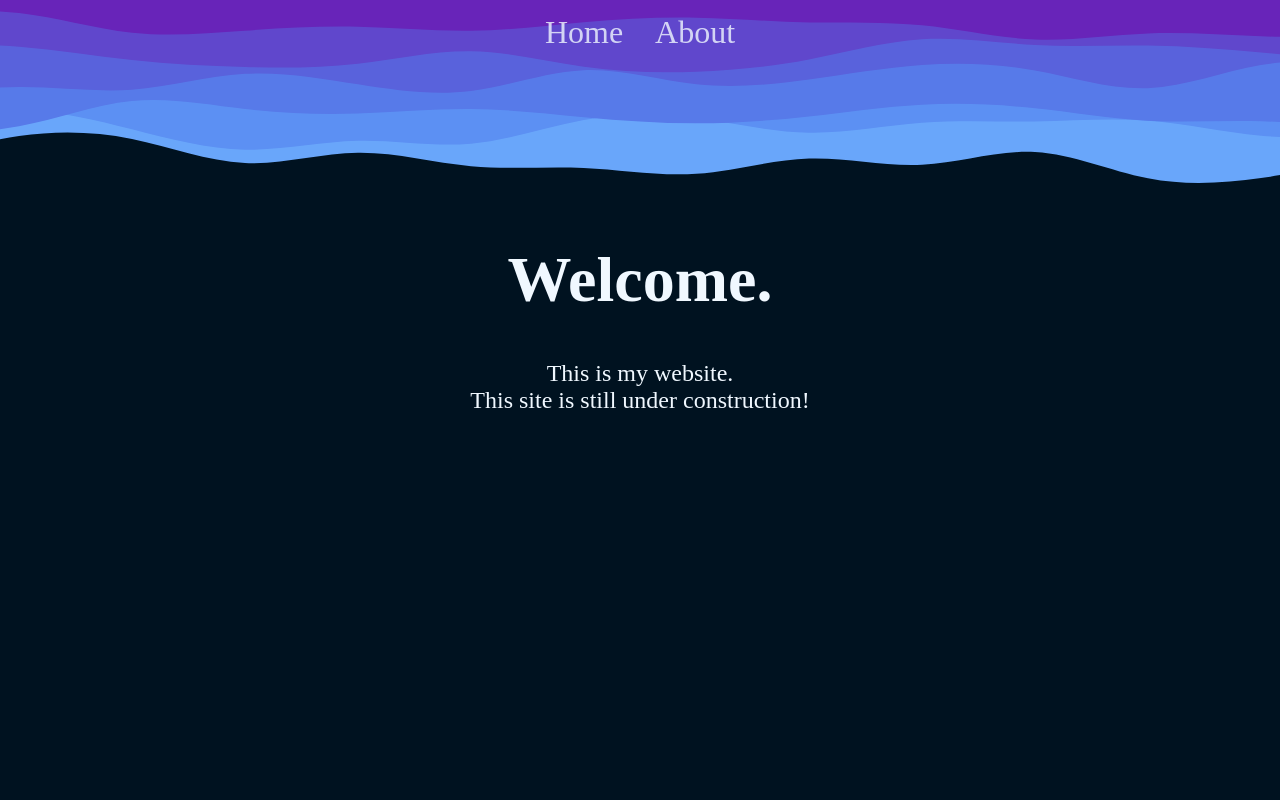
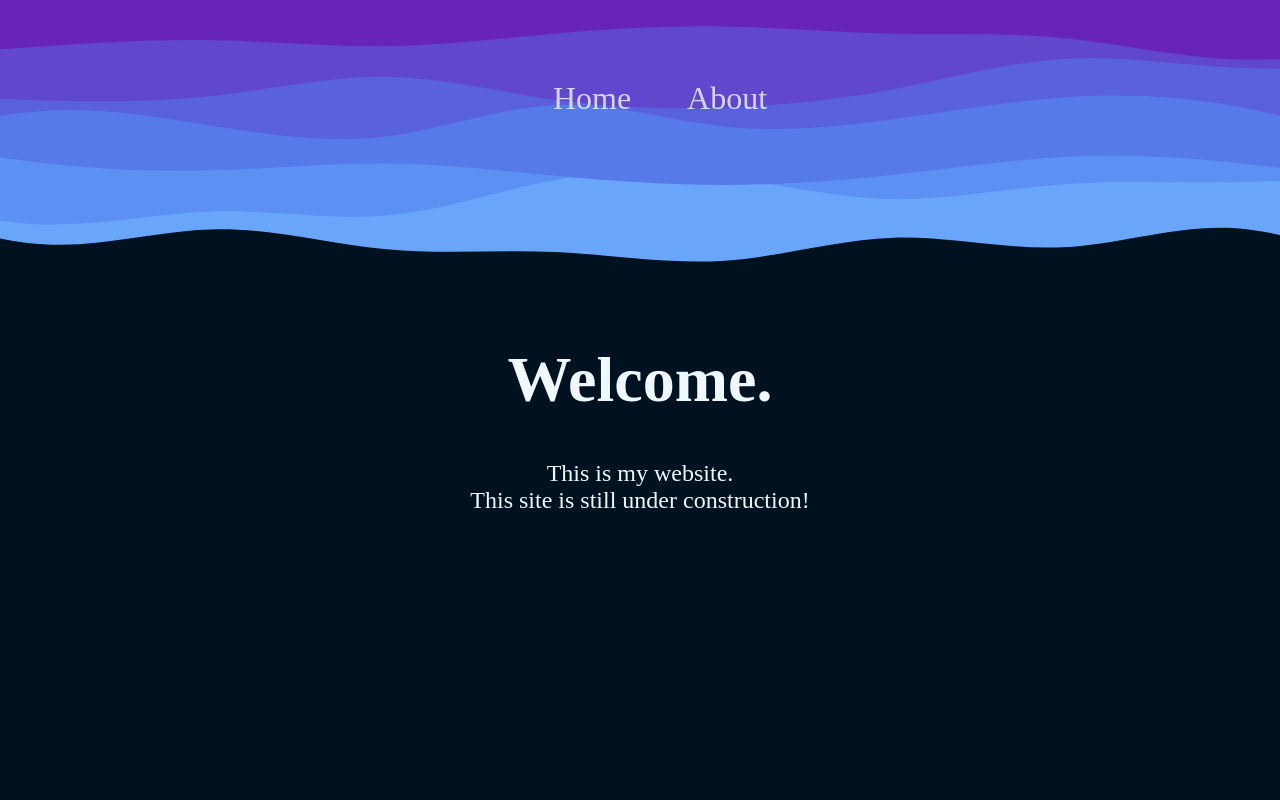
Before and after one commit to jose-few/portfolio, a SvelteKit app: page / in a window 1280 px wide. Shown: the top 800 px of the page. Built offline with nearby package versions, Linux system fonts and the light colour scheme; a web font is replaced by a local one.

Commit message:
animated navbar attempt #3

```diff
--- a/src/routes/+layout.svelte
+++ b/src/routes/+layout.svelte
@@ -1,4 +1,4 @@
-<nav class="navholder">
+<nav class="navholder fill">
     <ul class="navbar">
         <li>
             <a class="navlink" href="/">Home</a>
@@ -72,6 +72,8 @@
     .navholder {
         height: 200px;
         width: 100%;
+        margin: 0 auto;
+        padding: 50px 0;
         text-align: center;
         background-image: url("../svg/navbar_1.svg");
         background-position: center;
@@ -80,37 +82,81 @@
         background-color: #001220;
     }
     .navbar {
-        display: inline-block;
+        list-style: none;
         list-style-type: none;
-        margin: 0;
-        padding: 0;
+        text-align: center;
         overflow: hidden;
     }
     li {
-        float: left;
-        position: relative;
+        display: inline-block;
     }
     li a {
         display: block;
         color: aliceblue;
-        text-align: center;
+        margin: 0 10px;
         padding: 14px 16px;
         text-decoration: none;
         font-size: 2rem;
         border-radius: 25px;
         opacity: 0.8;
     }
-    li a::after {
-        content: "";
+    li a,
+    li a:after,
+    li a:before {
+        transition: all .5s;
+    }
+    li a:hover {
+        color: #555;
+        opacity: 100%;
+    }
+    nav.fill ul li a {
+        position: relative;
+    }
+    nav.fill ul li a:after {
         position: absolute;
+        bottom: 0;
+        left: 0;
+        right: 0;
+        margin: auto;
         width: 0%;
+        content: '.';
+        color: transparent;
+        background: #aaa;
         height: 1px;
-        transition: all 0.3s ease;
-        bottom: 25%;
     }
-    li a:hover::after {
-        width: 100%;
-        height: 1px;
-        background-color: aliceblue;
+    nav.fill ul li a {
+        transition: all 2s;
+    }
+    nav.fill ul li a:after {
+        text-align: left;
+        content: '.';
+        margin: 0;
+        opacity: 0;
+    }
+    nav.fill ul li a:hover {
+        color: #fff;
+        z-index: 1;
+    }
+    nav.fill ul li a:hover:after {
+        z-index: -10;
+        animation: fill 1s forwards;
+        -webkit-animation: fill 1s forwards;
+        -moz-animation: fill 1s forwards;
+        opacity: 1;
+    }
+    @-webkit-keyframes fill {
+        0% {
+            width: 0%;
+            height: 1px;
+        }
+        50% {
+            width: 100%;
+            height: 1px;
+        }
+        100% {
+            width: 100%;
+            height: 100%;
+            background: #333;
+        }
     }
 </style>
```
